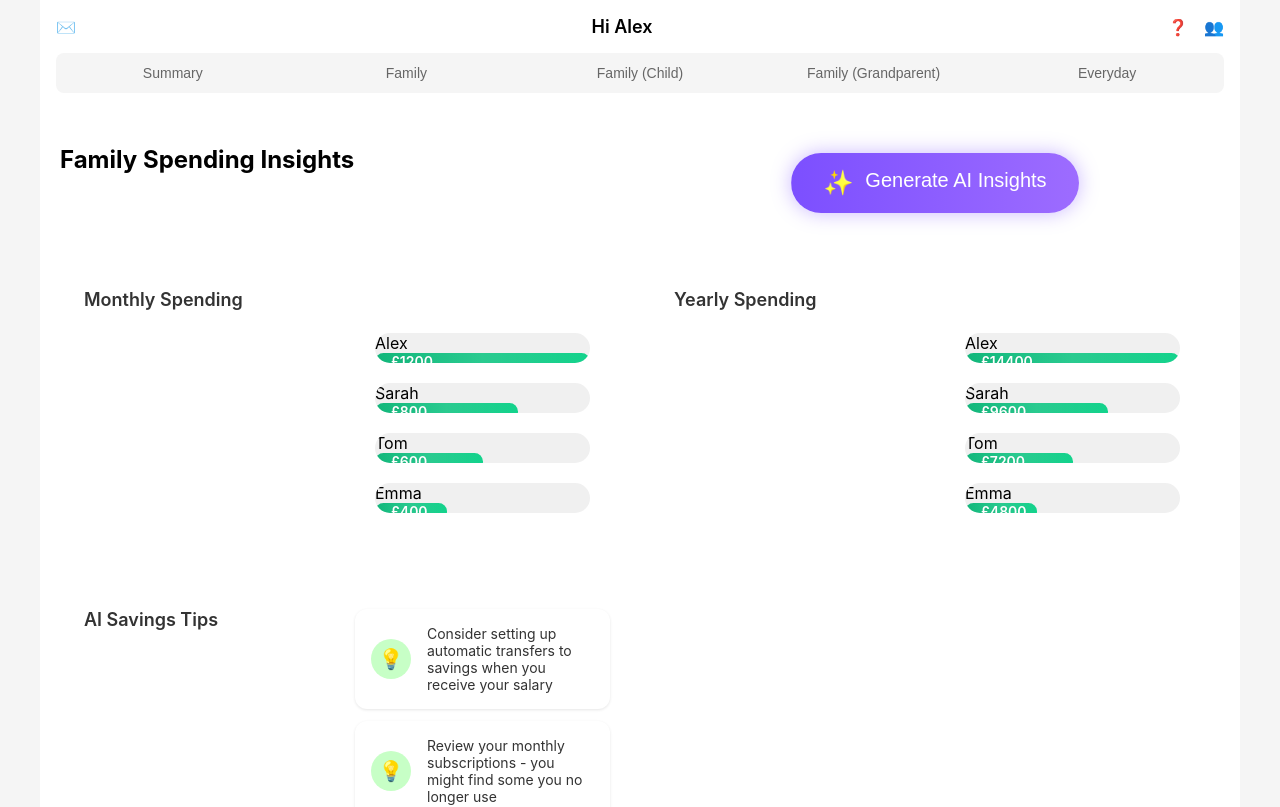
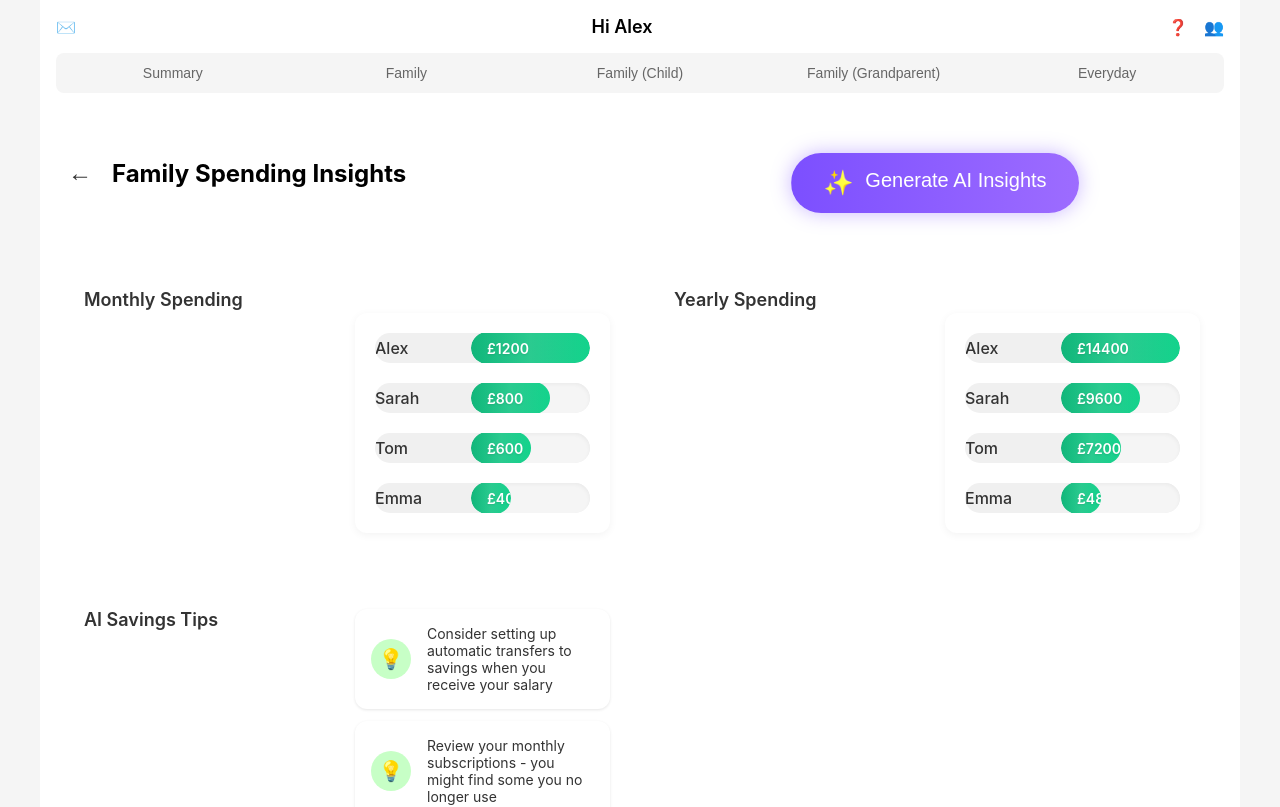
Before and after one commit to OsmanAli20/Quantum-Drift, a React (Create React App) app: page /insights in a window 1280 px wide. Shown: the top 807 px of the page. Built offline with nearby package versions, Linux system fonts and the light colour scheme.

Commit message:
changes to style of pop up
changes to style of pop up

```diff
--- a/src/pages/familyGrandParent.jsx
+++ b/src/pages/familyGrandParent.jsx
@@ -8,6 +8,8 @@ function FamilyGrandParent() {
   return (
     <div className="bank-app">
       {showNotification && (
+        <>
+          <div className="notification-overlay" onClick={() => setShowNotification(false)} />
           <div className="notification-popup">
             <button className="notification-close" onClick={() => setShowNotification(false)}>×</button>
             <div className="notification-icon">🎁</div>
@@ -21,6 +23,7 @@ function FamilyGrandParent() {
               </button>
             </div>
           </div>
+        </>
       )}
 
       <header className="app-header">
--- a/src/pages/insights.jsx
+++ b/src/pages/insights.jsx
@@ -47,7 +47,10 @@ function Insights() {
       </header>
 
       <main className="account-summary">
-        <h2>Family Spending Insights</h2>
+        <div style={{ display: 'flex', alignItems: 'center', gap: '12px', marginBottom: '20px' }}>
+          <button className="back-button" onClick={() => navigate(-1)}>←</button>
+          <h2>Family Spending Insights</h2>
+        </div>
 
         <button className="generate-insights-button" onClick={() => navigate('/ai-insights')}>
           <span className="sparkle-icon">✨</span>
--- a/src/styles/Home.css
+++ b/src/styles/Home.css
@@ -350,11 +350,17 @@
   font-size: 24px;
   cursor: pointer;
   color: #333;
-  padding: 0;
-  margin-right: 10px;
+  width: 40px;
+  height: 40px;
+  display: flex;
+  align-items: center;
+  justify-content: center;
+  border-radius: 50%;
+  transition: all 0.2s ease;
 }
 
 .back-button:hover {
+  background-color: rgba(0, 0, 0, 0.05);
   color: #11b67a;
 }
 
@@ -640,73 +646,120 @@
   color: #11b67a;
 }
 
+.notification-overlay {
+  position: fixed;
+  top: 0;
+  left: 0;
+  right: 0;
+  bottom: 0;
+  background: rgba(0, 0, 0, 0.3);
+  z-index: 999;
+  animation: fadeIn 0.2s ease-out;
+}
+
 .notification-popup {
   position: fixed;
-  top: 20px;
-  right: 20px;
+  top: 50%;
+  left: 50%;
+  transform: translate(-50%, -50%);
   background: white;
   border-radius: 12px;
-  padding: 16px;
-  padding-right: 36px;
-  box-shadow: 0 4px 12px rgba(0, 0, 0, 0.1);
+  padding: 20px;
+  box-shadow: 0 8px 24px rgba(0, 0, 0, 0.15);
+  display: flex;
+  align-items: flex-start;
+  gap: 12px;
+  z-index: 1000;
+  animation: popIn 0.3s ease-out;
+  border-left: 4px solid #11b67a;
+  max-width: 300px;
+  width: 90%;
+}
+
+.notification-close {
+  position: absolute;
+  top: 12px;
+  right: 12px;
+  background: none;
+  border: none;
+  color: #666;
+  font-size: 20px;
+  cursor: pointer;
+  padding: 4px;
+  line-height: 1;
   display: flex;
   align-items: center;
-  gap: 12px;
-  z-index: 1000;
-  animation: slideIn 0.3s ease-out;
-  border-left: 4px solid #11b67a;
-  max-width: 300px;
-  position: relative;
+  justify-content: center;
+  transition: all 0.2s ease;
+  border-radius: 50%;
+  width: 24px;
+  height: 24px;
+}
+
+.notification-close:hover {
+  background-color: rgba(0, 0, 0, 0.05);
+  color: #333;
 }
 
 .notification-icon {
   font-size: 24px;
+  margin-top: 2px;
 }
 
 .notification-content {
   flex: 1;
+  padding-right: 24px;
 }
 
 .notification-title {
   font-weight: 600;
-  margin-bottom: 4px;
+  margin-bottom: 8px;
   color: #333;
+  font-size: 16px;
 }
 
 .notification-message {
   color: #666;
   font-size: 14px;
   line-height: 1.4;
+  margin-bottom: 12px;
 }
 
 .notification-action {
   background: #11b67a;
   color: white;
   border: none;
-  padding: 8px 12px;
-  border-radius: 6px;
+  padding: 10px 16px;
+  border-radius: 8px;
   cursor: pointer;
   font-size: 14px;
-  margin-top: 8px;
+  font-weight: 500;
   width: 100%;
   transition: all 0.2s ease;
-  font-weight: 500;
 }
 
 .notification-action:hover {
   background: #0fa16c;
   transform: translateY(-1px);
-  box-shadow: 0 2px 8px rgba(17, 182, 122, 0.2);
 }
 
-@keyframes slideIn {
+@keyframes fadeIn {
   from {
-    transform: translateX(100%);
     opacity: 0;
   }
   to {
-    transform: translateX(0);
     opacity: 1;
+  }
+}
+
+@keyframes popIn {
+  from {
+    opacity: 0;
+    transform: translate(-50%, -40%);
+  }
+  to {
+    opacity: 1;
+    transform: translate(-50%, -50%);
   }
 }
 
@@ -764,6 +817,31 @@
   gap: 20px;
   margin: 24px 0;
   padding: 20px;
+  background: white;
+  border-radius: 12px;
+  box-shadow: 0 2px 8px rgba(0, 0, 0, 0.05);
+}
+
+.chart-bar {
+  display: flex;
+  align-items: center;
+  gap: 16px;
+}
+
+.bar-label {
+  min-width: 80px;
+  font-weight: 500;
+  color: #333;
+}
+
+.bar-wrapper {
+  flex: 1;
+  height: 32px;
+  background-color: #f5f5f5;
+  border-radius: 16px;
+  overflow: hidden;
+  box-shadow: inset 0 2px 4px rgba(0, 0, 0, 0.05);
+  position: relative;
 }
 
 .bar-fill {
@@ -777,6 +855,7 @@
   position: relative;
   overflow: hidden;
 }
+
 .pink-card {
   background-color: #F5B2F2;
 }
@@ -784,6 +863,7 @@
 .purple-card {
   background-color: #A19FFF;
 }
+
 .card {
   display: flex;
   align-items: center;
```
Lines whose indentation alone changed are shown as unchanged.
